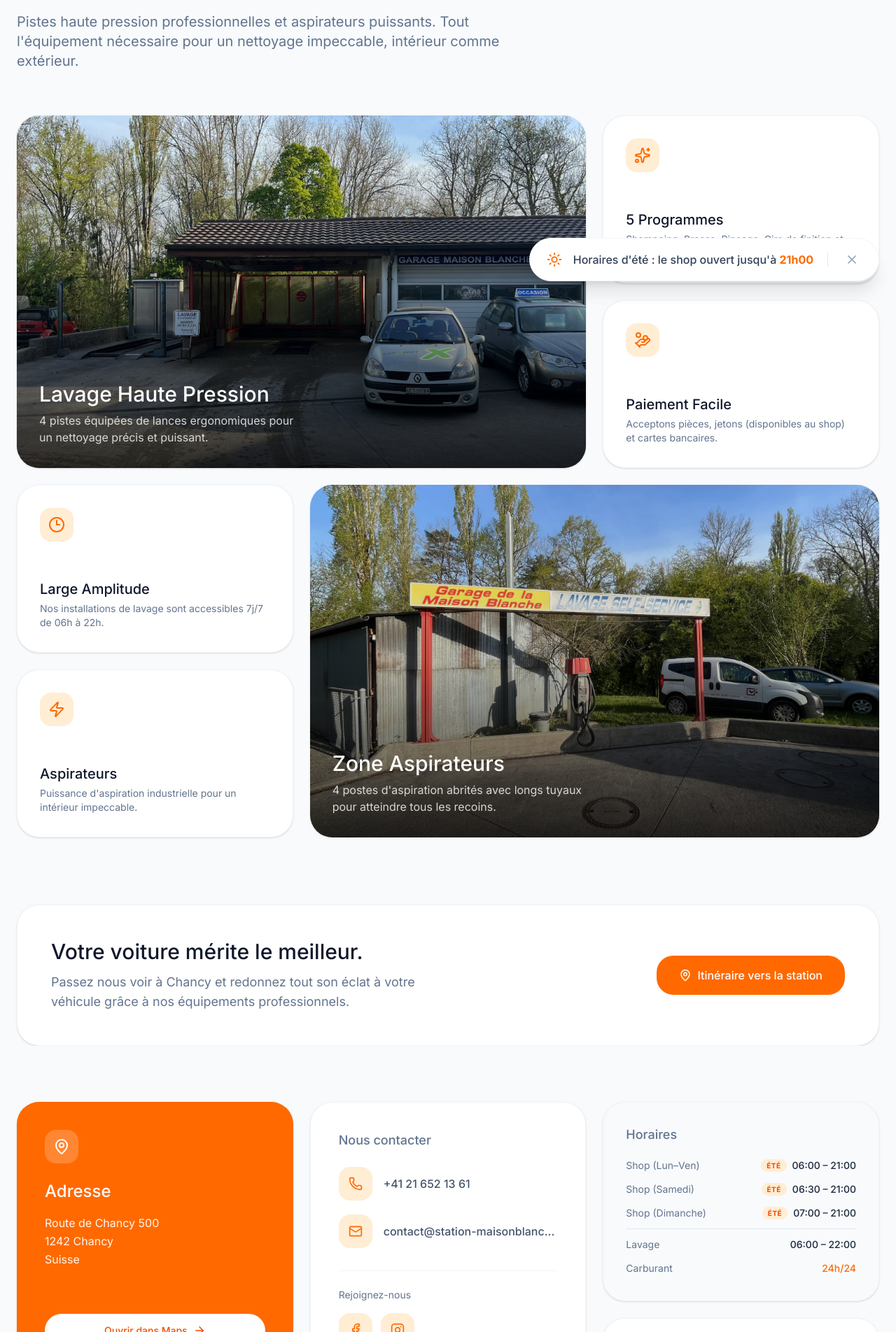
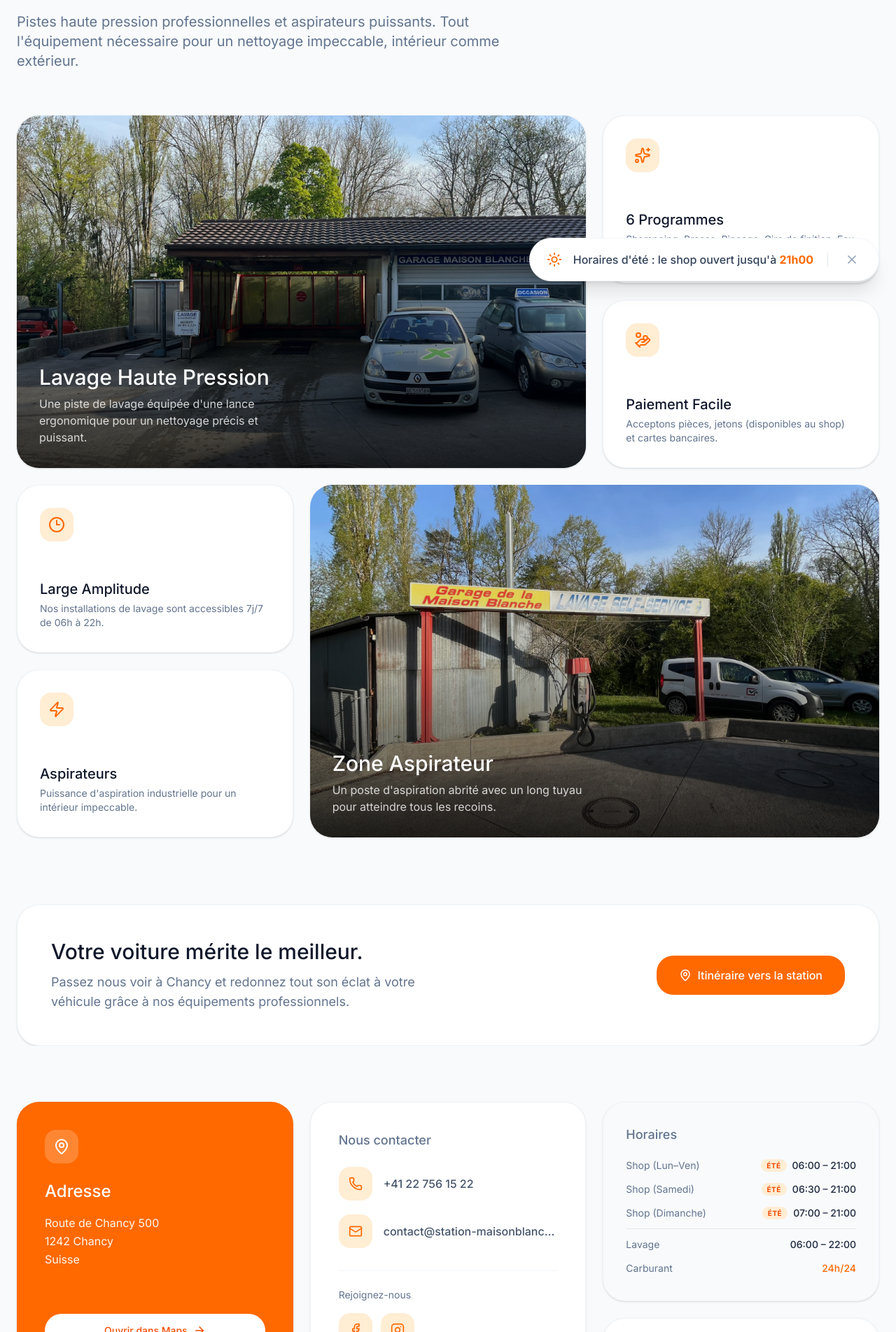
Before and after one commit to anthohn/station-maisonblanche, a Next.js app: page /lavage in a window 1280 px wide. Shown: the part 374-2278 px from the top of the page at 70% size. Built offline with nearby package versions, Linux system fonts and the light colour scheme.

Commit message:
correction num tel nb aspi, piste lavage et programmes

```diff
--- a/app/components/ContactSection.tsx
+++ b/app/components/ContactSection.tsx
@@ -44,8 +44,8 @@ export default function ContactSection() {
                             {
                                 icon: FaPhone,
                                 title: 'Téléphone',
-                                content: '+41 21 652 13 61',
-                                href: 'tel:+41216521361',
+                                content: '+41 22 756 15 22',
+                                href: 'tel:+41227561522',
                                 linkLabel: 'Appeler',
                             },
                             {
--- a/app/components/Footer.tsx
+++ b/app/components/Footer.tsx
@@ -39,9 +39,9 @@ export default function FooterStation() {
                         <div>
                             <h3 className="text-lg font-medium text-[--color-brand-dark] mb-6">Nous contacter</h3>
                             <div className="space-y-5">
-                                <a href="tel:+41216521361" className="flex items-center gap-4 text-slate-600 hover:text-orange-500 transition-colors">
+                                <a href="tel:+41227561522" className="flex items-center gap-4 text-slate-600 hover:text-orange-500 transition-colors">
                                     <div className="bg-orange-100 w-12 h-12 flex items-center justify-center rounded-2xl shrink-0"><Phone className="size-5 text-orange-500" /></div>
-                                    <span className="font-medium text-base">+41 21 652 13 61</span>
+                                    <span className="font-medium text-base">+41 22 756 15 22</span>
                                 </a>
                                 <a href="mailto:contact@station-maisonblanche.ch" className="flex items-center gap-4 text-slate-600 hover:text-orange-500 transition-colors">
                                     <div className="bg-orange-100 w-12 h-12 flex items-center justify-center rounded-2xl shrink-0"><Mail className="size-5 text-orange-500" /></div>
--- a/app/components/JsonLd.tsx
+++ b/app/components/JsonLd.tsx
@@ -5,7 +5,7 @@ export default function JsonLd() {
         name: "Station Maison-Blanche SA",
         alternateName: "Station Maison Blanche",
         url: "https://station-maisonblanche.ch",
-        telephone: "+41216521361",
+        telephone: "+41227561522",
         email: "contact@station-maisonblanche.ch",
         image: "https://station-maisonblanche.ch/shop.JPG",
         logo: "https://station-maisonblanche.ch/logo-station.png",
@@ -134,7 +134,7 @@ export default function JsonLd() {
                         "@type": "Service",
                         name: "Lavage haute pression",
                         description:
-                            "4 pistes haute pression en libre-service avec 5 programmes. Ouvert de 06h à 22h.",
+                            "1 piste haute pression en libre-service avec 6 programmes. Ouvert de 06h à 22h.",
                     },
                 },
                 {
@@ -143,7 +143,7 @@ export default function JsonLd() {
                         "@type": "Service",
                         name: "Aspirateurs industriels",
                         description:
-                            "4 postes d'aspiration abrités avec puissance industrielle pour l'intérieur des véhicules.",
+                            "1 poste d'aspiration abrité avec puissance industrielle pour l'intérieur des véhicules.",
                     },
                 },
                 {
--- a/app/contact/ContactContent.tsx
+++ b/app/contact/ContactContent.tsx
@@ -50,7 +50,7 @@ export default function ContactContent() {
                                 </div>
                                 <div className="overflow-hidden">
                                     <p className="text-sm text-slate-400 mb-1">Téléphone</p>
-                                    <a href="tel:+41216521361" className="text-lg font-medium text-[--color-brand-dark] hover:text-orange-500 transition-colors block truncate">+41 21 652 13 61</a>
+                                    <a href="tel:+41227561522" className="text-lg font-medium text-[--color-brand-dark] hover:text-orange-500 transition-colors block truncate">+41 22 756 15 22</a>
                                 </div>
                             </div>
 
--- a/app/contact/page.tsx
+++ b/app/contact/page.tsx
@@ -4,7 +4,7 @@ import ContactContent from "./ContactContent";
 export const metadata: Metadata = {
     title: "Contact & Accès — Route de Chancy 500, 1242 Chancy (GE)",
     description:
-        "Contactez la Station Maison-Blanche : Route de Chancy 500, 1242 Chancy, Genève. Téléphone : +41 21 652 13 61. Email : contact@station-maisonblanche.ch. Trouvez-nous facilement avec Google Maps. Garage Maison Blanche juste à côté pour vos besoins mécaniques.",
+        "Contactez la Station Maison-Blanche : Route de Chancy 500, 1242 Chancy, Genève. Téléphone : +41 22 756 15 22. Email : contact@station-maisonblanche.ch. Trouvez-nous facilement avec Google Maps. Garage Maison Blanche juste à côté pour vos besoins mécaniques.",
     keywords: [
         "contact station service Chancy",
         "adresse Station Maison Blanche",
@@ -19,7 +19,7 @@ export const metadata: Metadata = {
     openGraph: {
         title: "Contact & Accès | Station Maison-Blanche — Chancy, Genève",
         description:
-            "Route de Chancy 500, 1242 Chancy. Tél: +41 21 652 13 61. Retrouvez-nous sur Google Maps.",
+            "Route de Chancy 500, 1242 Chancy. Tél: +41 22 756 15 22. Retrouvez-nous sur Google Maps.",
         url: "https://station-maisonblanche.ch/contact",
         images: [
             {
@@ -34,7 +34,7 @@ export const metadata: Metadata = {
         card: "summary_large_image",
         title: "Contact & Accès | Station Maison-Blanche — Chancy, Genève",
         description:
-            "Route de Chancy 500, 1242 Chancy. Tél: +41 21 652 13 61.",
+            "Route de Chancy 500, 1242 Chancy. Tél: +41 22 756 15 22.",
         images: ["/devanture.jpeg"],
     },
     alternates: {
--- a/app/lavage/LavageContent.tsx
+++ b/app/lavage/LavageContent.tsx
@@ -53,7 +53,7 @@ export default function LavageContent() {
                         <div className="absolute inset-0 bg-linear-to-t from-black/80 via-black/20 to-transparent" />
                         <div className="absolute bottom-0 left-0 p-8 text-white">
                             <h2 className="text-3xl font-medium mb-2">Lavage Haute Pression</h2>
-                            <p className="text-white/80 max-w-sm">4 pistes équipées de lances ergonomiques pour un nettoyage précis et puissant.</p>
+                            <p className="text-white/80 max-w-sm">Une piste de lavage équipée d'une lance ergonomique pour un nettoyage précis et puissant.</p>
                         </div>
                     </motion.div>
 
@@ -63,8 +63,8 @@ export default function LavageContent() {
                             <Sparkles size={24} className="text-orange-500" />
                         </div>
                         <div>
-                            <h3 className="text-xl font-medium text-[--color-brand-dark] mb-1">5 Programmes</h3>
-                            <p className="text-slate-500 text-sm">Shampoing, Brosse, Rinçage, Cire de finition et Eau déminéralisée.</p>
+                            <h3 className="text-xl font-medium text-[--color-brand-dark] mb-1">6 Programmes</h3>
+                            <p className="text-slate-500 text-sm">Shampoing, Brosse, Rinçage, Cire de finition, Eau déminéralisée et Nettoyant Jantes.</p>
                         </div>
                     </motion.div>
 
@@ -100,8 +100,8 @@ export default function LavageContent() {
                         />
                         <div className="absolute inset-0 bg-linear-to-t from-black/80 via-black/20 to-transparent" />
                         <div className="absolute bottom-0 left-0 p-8 text-white">
-                            <h2 className="text-3xl font-medium mb-2">Zone Aspirateurs</h2>
-                            <p className="text-white/80 max-w-sm">4 postes d&apos;aspiration abrités avec longs tuyaux pour atteindre tous les recoins.</p>
+                            <h2 className="text-3xl font-medium mb-2">Zone Aspirateur</h2>
+                            <p className="text-white/80 max-w-sm">Un poste d&apos;aspiration abrité avec un long tuyau pour atteindre tous les recoins.</p>
                         </div>
                     </motion.div>
 
--- a/app/lavage/page.tsx
+++ b/app/lavage/page.tsx
@@ -4,7 +4,7 @@ import LavageContent from "./LavageContent";
 export const metadata: Metadata = {
     title: "Lavage Auto — Haute Pression & Aspirateurs en Libre-Service à Chancy",
     description:
-        "Centre de lavage en libre-service à Chancy (Genève). 4 pistes haute pression avec 5 programmes (shampoing, brosse, rinçage, cire, eau déminéralisée). 4 postes d'aspiration industrielle abrités. Ouvert 7j/7 de 06h à 22h. Paiement par pièces, jetons ou carte bancaire.",
+        "Centre de lavage en libre-service à Chancy (Genève). Une piste haute pression avec 6 programmes (shampoing, brosse, rinçage, cire, eau déminéralisée). Un poste d'aspiration industrielle. Ouvert 7j/7 de 06h à 22h. Paiement par pièces, jetons ou carte bancaire.",
     keywords: [
         "lavage auto Chancy",
         "lavage haute pression Genève",
@@ -20,7 +20,7 @@ export const metadata: Metadata = {
     openGraph: {
         title: "Lavage Auto — Haute Pression & Aspirateurs | Station Maison-Blanche",
         description:
-            "4 pistes haute pression et 4 postes d'aspiration en libre-service. Ouvert 7j/7 de 06h à 22h à Chancy, Genève.",
+            "Une piste haute pression et un poste d'aspiration en libre-service. Ouvert 7j/7 de 06h à 22h à Chancy, Genève.",
         url: "https://station-maisonblanche.ch/lavage",
         images: [
             {
@@ -35,7 +35,7 @@ export const metadata: Metadata = {
         card: "summary_large_image",
         title: "Lavage Auto | Station Maison-Blanche — Chancy, Genève",
         description:
-            "4 pistes haute pression, 5 programmes, aspirateurs industriels. Ouvert 7j/7 de 06h à 22h.",
+            "Une piste haute pression, 6 programmes, aspirateur industriel. Ouvert 7j/7 de 06h à 22h.",
         images: ["/lavage.jpeg"],
     },
     alternates: {
--- a/app/mentions-legales/page.tsx
+++ b/app/mentions-legales/page.tsx
@@ -40,7 +40,7 @@ export default function MentionsLegalesPage() {
                                 Pour toute question ou demande d'information, vous pouvez nous contacter :
                             </p>
                             <ul className="list-disc pl-5 mt-2 space-y-1">
-                                <li><strong>Téléphone :</strong> <a href="tel:+41216521361" className="text-orange-500 hover:underline">+41 21 652 13 61</a></li>
+                                <li><strong>Téléphone :</strong> <a href="tel:+41227561522" className="text-orange-500 hover:underline">+41 22 756 15 22</a></li>
                                 <li><strong>Email :</strong> <a href="mailto:contact@station-maisonblanche.ch" className="text-orange-500 hover:underline">contact@station-maisonblanche.ch</a></li>
                             </ul>
                         </section>
```
